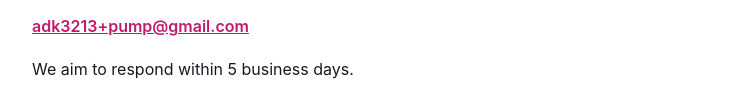
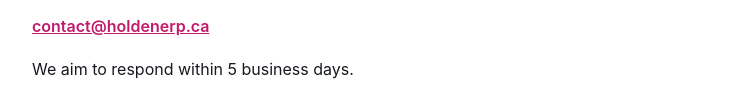
Before and after one commit to HOLDENAPPS/Pump---Legal, a plain HTML site: page privacy.html in a window 1280 px wide. Shown: the part 2361-2467 px from the top of the page, without its empty margins (272-1007 px from the left). Drawn offline with Linux system fonts and the light colour scheme.

Commit message:
contact address -> contact@holdenerp.ca

```diff
--- a/privacy.html
+++ b/privacy.html
@@ -175,7 +175,7 @@
 <h2 id="7-contact">7. Contact</h2>
 <p>PUMP is published by <strong>Holden ERP Solutions Inc.</strong>, Calgary, Alberta, Canada.</p>
 <p>If you have questions about this Privacy Policy or PUMP's data practices, please contact us at:</p>
-<p><strong><a href="mailto:adk3213+pump@gmail.com">adk3213+pump@gmail.com</a></strong></p>
+<p><strong><a href="mailto:contact@holdenerp.ca">contact@holdenerp.ca</a></strong></p>
 <p>We aim to respond within 5 business days.</p>
 <hr />
 <p><em>This document is provided for informational purposes and is not legal advice. If you adapt PUMP for distribution under a different developer name, jurisdiction, or with additional features, please review with a qualified attorney.</em></p>
```
Also changed, not shown: terms.html (+1 -1 lines).
